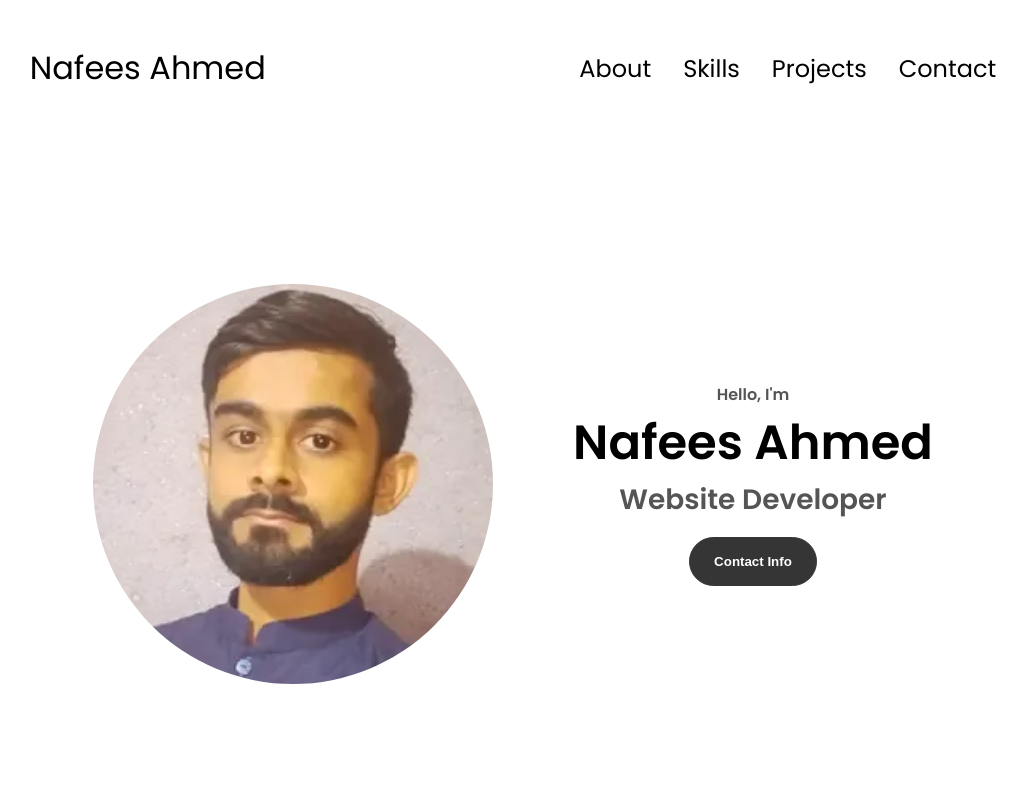
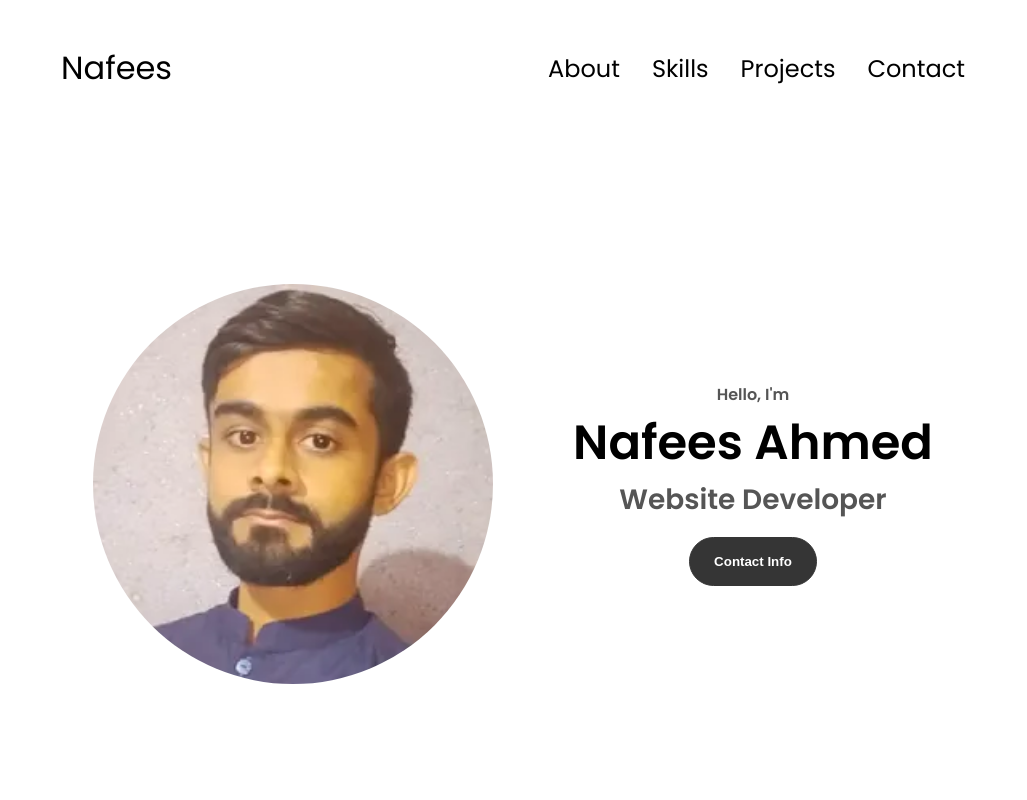
Before and after one commit to Naffraj/git-portfolio, a plain HTML site: page index.html in a window 1280 px wide. Shown: the top 800 px of the page, without its empty margins (127-1154 px from the left). Drawn offline with Linux system fonts and the light colour scheme.

Commit message:
Update index.html

```diff
--- a/index.html
+++ b/index.html
@@ -10,7 +10,7 @@
   </head>
   <body>
     <nav id="desktop-nav">
-      <div class="logo">Nafees Ahmed</div>
+      <div class="logo">Nafees</div>
       <div>
         <ul class="nav-links">
           <li><a href="#about">About</a></li>
```
